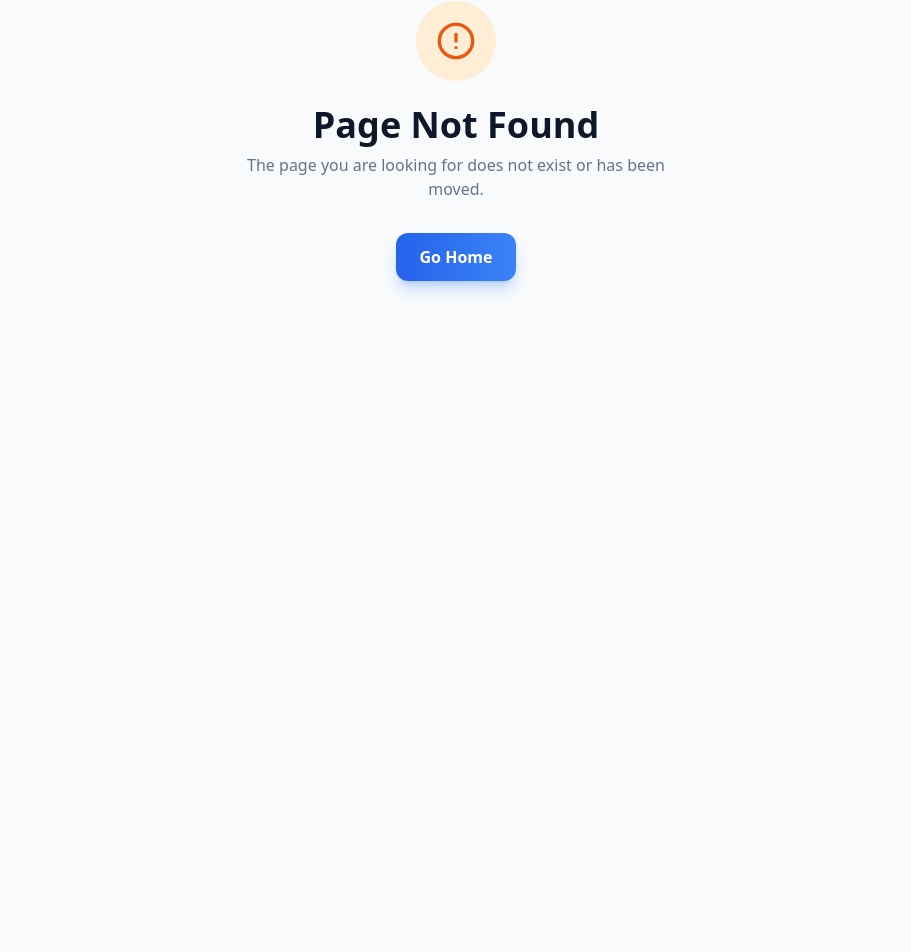
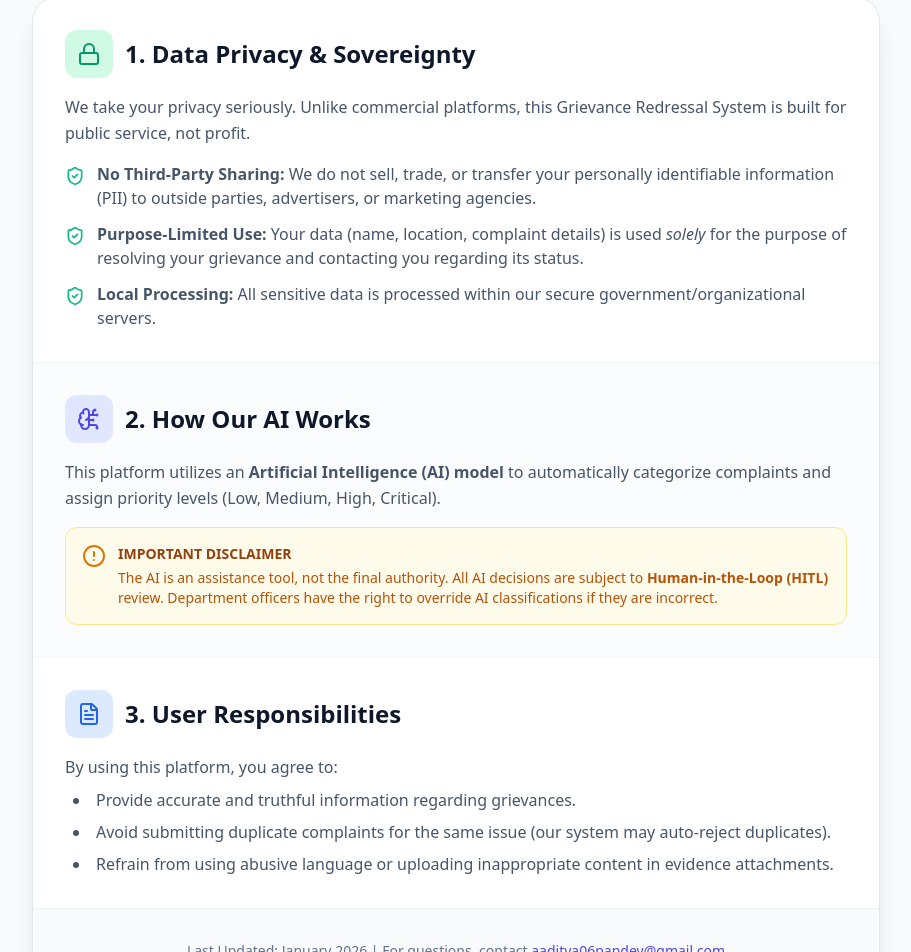
Before and after one commit to Aditya06pandey1368/AI-Grievance-System, a React (Vite) app in the folder client/: page /terms in a window 1280 px wide. Before the commit this address had no page. Shown: the part 259-1211 px from the top of the page, without its empty margins (184-1095 px from the left). Before the commit the page ends 800 px from the top, so only its background shows below. Built offline with nearby package versions, Linux system fonts and the light colour scheme.

Commit message:
Added terms.jsx page.

```diff
--- a/client/src/App.jsx
+++ b/client/src/App.jsx
@@ -38,6 +38,7 @@ import UserManagement from "./pages/superAdmin/UserManagement";
 import FraudMonitor from "./pages/superAdmin/FraudMonitor";
 import HowItWorks from "./components/layout/HowItWorks";
 import Faq from "./pages/common/Faq";
+import Terms from "./pages/common/Terms";
 
 function App() {
   return (
@@ -55,6 +56,7 @@ function App() {
             <Route path="/complaint/:id" element={<ComplaintDetail />} />
             <Route path="/about" element={<HowItWorks />} />
             <Route path="/faq" element={<Faq />} />
+            <Route path="/terms" element={<Terms />} />
 
             {/* --- CITIZEN ROUTES (Fixed) --- */}
             <Route element={<ProtectedRoute allowedRoles={['citizen']} />}>
--- /dev/null
+++ b/client/src/pages/common/Terms.jsx
@@ -0,0 +1,109 @@
+import React from 'react';
+import Navbar from '../../components/layout/Navbar';
+import { ShieldCheck, Lock, BrainCircuit, FileText, AlertCircle } from 'lucide-react';
+
+const Terms = () => {
+  return (
+    <div className="min-h-screen bg-slate-50 dark:bg-[#0f172a] font-sans text-slate-900 dark:text-slate-100">
+      <Navbar />
+
+      <div className="max-w-4xl mx-auto px-6 pt-24 pb-12">
+
+        {/* Header Section */}
+        <div className="text-center mb-12">
+          <h1 className="text-4xl font-extrabold mb-4 tracking-tight">Terms of Service & Privacy Protocol</h1>
+          <p className="text-lg text-slate-600 dark:text-slate-400 max-w-2xl mx-auto">
+            Transparency is our core value. Please read how we handle your data and how our AI system assists in governance.
+          </p>
+        </div>
+
+        {/* Main Content Card */}
+        <div className="bg-white dark:bg-slate-800 rounded-3xl shadow-xl border border-slate-200 dark:border-slate-700 overflow-hidden">
+
+          {/* SECTION 1: DATA PRIVACY (The most important part) */}
+          <div className="p-8 border-b border-slate-100 dark:border-slate-700">
+            <div className="flex items-center gap-3 mb-4">
+              <div className="p-3 bg-emerald-100 dark:bg-emerald-900/30 rounded-xl text-emerald-600 dark:text-emerald-400">
+                <Lock className="w-6 h-6" />
+              </div>
+              <h2 className="text-2xl font-bold">1. Data Privacy & Sovereignty</h2>
+            </div>
+            <p className="text-slate-600 dark:text-slate-300 leading-relaxed mb-4">
+              We take your privacy seriously. Unlike commercial platforms, this Grievance Redressal System is built for public service, not profit.
+            </p>
+            <ul className="space-y-3">
+              <li className="flex items-start gap-3">
+                <ShieldCheck className="w-5 h-5 text-emerald-500 mt-1 shrink-0" />
+                <span className="text-slate-600 dark:text-slate-300">
+                  <strong>No Third-Party Sharing:</strong> We do not sell, trade, or transfer your personally identifiable information (PII) to outside parties, advertisers, or marketing agencies.
+                </span>
+              </li>
+              <li className="flex items-start gap-3">
+                <ShieldCheck className="w-5 h-5 text-emerald-500 mt-1 shrink-0" />
+                <span className="text-slate-600 dark:text-slate-300">
+                  <strong>Purpose-Limited Use:</strong> Your data (name, location, complaint details) is used <em>solely</em> for the purpose of resolving your grievance and contacting you regarding its status.
+                </span>
+              </li>
+              <li className="flex items-start gap-3">
+                <ShieldCheck className="w-5 h-5 text-emerald-500 mt-1 shrink-0" />
+                <span className="text-slate-600 dark:text-slate-300">
+                  <strong>Local Processing:</strong> All sensitive data is processed within our secure government/organizational servers.
+                </span>
+              </li>
+            </ul>
+          </div>
+
+          {/* SECTION 2: AI DISCLAIMER */}
+          <div className="p-8 border-b border-slate-100 dark:border-slate-700 bg-slate-50/50 dark:bg-slate-800/50">
+            <div className="flex items-center gap-3 mb-4">
+              <div className="p-3 bg-indigo-100 dark:bg-indigo-900/30 rounded-xl text-indigo-600 dark:text-indigo-400">
+                <BrainCircuit className="w-6 h-6" />
+              </div>
+              <h2 className="text-2xl font-bold">2. How Our AI Works</h2>
+            </div>
+            <p className="text-slate-600 dark:text-slate-300 leading-relaxed mb-4">
+              This platform utilizes an <strong>Artificial Intelligence (AI) model</strong> to automatically categorize complaints and assign priority levels (Low, Medium, High, Critical).
+            </p>
+            <div className="bg-amber-50 dark:bg-amber-900/20 border border-amber-200 dark:border-amber-800 p-4 rounded-xl flex gap-3">
+              <AlertCircle className="w-6 h-6 text-amber-600 dark:text-amber-400 shrink-0" />
+              <div>
+                <h4 className="font-bold text-amber-800 dark:text-amber-200 text-sm uppercase mb-1">Important Disclaimer</h4>
+                <p className="text-sm text-amber-700 dark:text-amber-300">
+                  The AI is an assistance tool, not the final authority. All AI decisions are subject to <strong>Human-in-the-Loop (HITL)</strong> review. Department officers have the right to override AI classifications if they are incorrect.
+                </p>
+              </div>
+            </div>
+          </div>
+
+          {/* SECTION 3: USER CONDUCT */}
+          <div className="p-8 border-b border-slate-100 dark:border-slate-700">
+            <div className="flex items-center gap-3 mb-4">
+              <div className="p-3 bg-blue-100 dark:bg-blue-900/30 rounded-xl text-blue-600 dark:text-blue-400">
+                <FileText className="w-6 h-6" />
+              </div>
+              <h2 className="text-2xl font-bold">3. User Responsibilities</h2>
+            </div>
+            <p className="text-slate-600 dark:text-slate-300 leading-relaxed">
+              By using this platform, you agree to:
+            </p>
+            <ul className="list-disc list-inside mt-2 space-y-2 text-slate-600 dark:text-slate-300 ml-2">
+              <li>Provide accurate and truthful information regarding grievances.</li>
+              <li>Avoid submitting duplicate complaints for the same issue (our system may auto-reject duplicates).</li>
+              <li>Refrain from using abusive language or uploading inappropriate content in evidence attachments.</li>
+            </ul>
+          </div>
+
+          {/* Footer of Card */}
+          <div className="p-8 bg-slate-50 dark:bg-slate-900/50 text-center">
+            <p className="text-slate-500 dark:text-slate-400 text-sm">
+              Last Updated: January 2026 | For questions, contact <a href="#" className="text-indigo-600 hover:underline">aaditya06pandey@gmail.com</a>
+            </p>
+          </div>
+
+        </div>
+      </div>
+    </div>
+  );
+};
+
+export default Terms;
```
Also changed, not shown: 2 other files (tests, documents, lock files or other folders).
